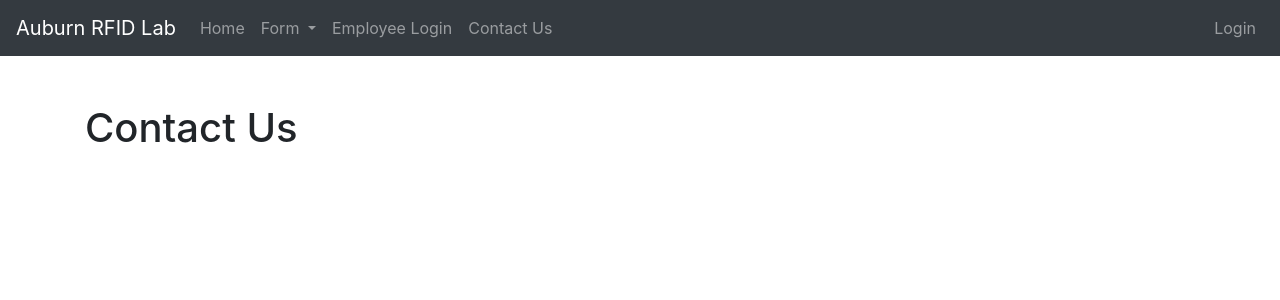
After one commit to rnguyen18/RFID_Web_Portal, a Django app: page /contactUs in a window 1280 px wide. The commit adds this page. Shown: the top 300 px of the page. Run offline with Django 3.2, Linux system fonts and the light colour scheme; some libraries are stand-ins or nearby versions.

Commit message:
new contact us page

```diff
--- a/WalmartApp/templates/walmart/base.html
+++ b/WalmartApp/templates/walmart/base.html
@@ -34,7 +34,7 @@
                         <a class="nav-link" href="/admin">Employee Login</a>
                     </li>
                     <li class="nav-item">
-                        <a class="nav-link" href="#">Contact Us</a>
+                        <a class="nav-link" href="/contactUs">Contact Us</a>
                     </li>
                 </ul>
                 <ul class="nav navbar-nav navbar-right">
--- /dev/null
+++ b/WalmartApp/templates/walmart/contactUs.html
@@ -0,0 +1,6 @@
+{% extends "walmart/base.html" %}
+{% block content %}
+    <div class="container">
+    <h1 class="my-5">Contact Us</h1>
+    </div>
+{% endblock content %}
--- a/WalmartApp/templates/walmart/home.html
+++ b/WalmartApp/templates/walmart/home.html
@@ -25,7 +25,7 @@
             <a type="button" class="btn btn-secondary" href="/form/new">New Form</a>
             <a type="button" class="btn btn-secondary" href="/form/view">View Forms</a>
             <a type="button" class="btn btn-secondary" href="admin">Employee Login</a>
-            <a type="button" class="btn btn-secondary" href="#">Contact Us</a>
+            <a type="button" class="btn btn-secondary" href="/contactUs">Contact Us</a>
             </div>
         </div>
     </div>
--- a/WalmartApp/urls.py
+++ b/WalmartApp/urls.py
@@ -8,5 +8,6 @@ urlpatterns = [
     path('form/view/<int:pk>/', FormDetailView.as_view(), name="form-detail"),
     path('form/view/<int:pk>/edit', FormEditView.as_view(), name="form-edit"),
     path('form/view/<int:pk>/pdf/', FormPDFView.as_view(), name="form-pdf"),
-    path('form/new/', views.form, name="form-create")
+    path('form/new/', views.form, name="form-create"),
+    path('contactUs', views.contactUs, name="contactUs")
 ]
--- a/WalmartApp/views.py
+++ b/WalmartApp/views.py
@@ -197,3 +197,6 @@ class FormPDFView(DetailView):
 
         pdf = render_to_pdf('walmart/vendorformtemplate.html', data)
         return HttpResponse(pdf, content_type='application/pdf')
+
+def contactUs(request):
+    return render(request, 'walmart/contactUs.html')
```
